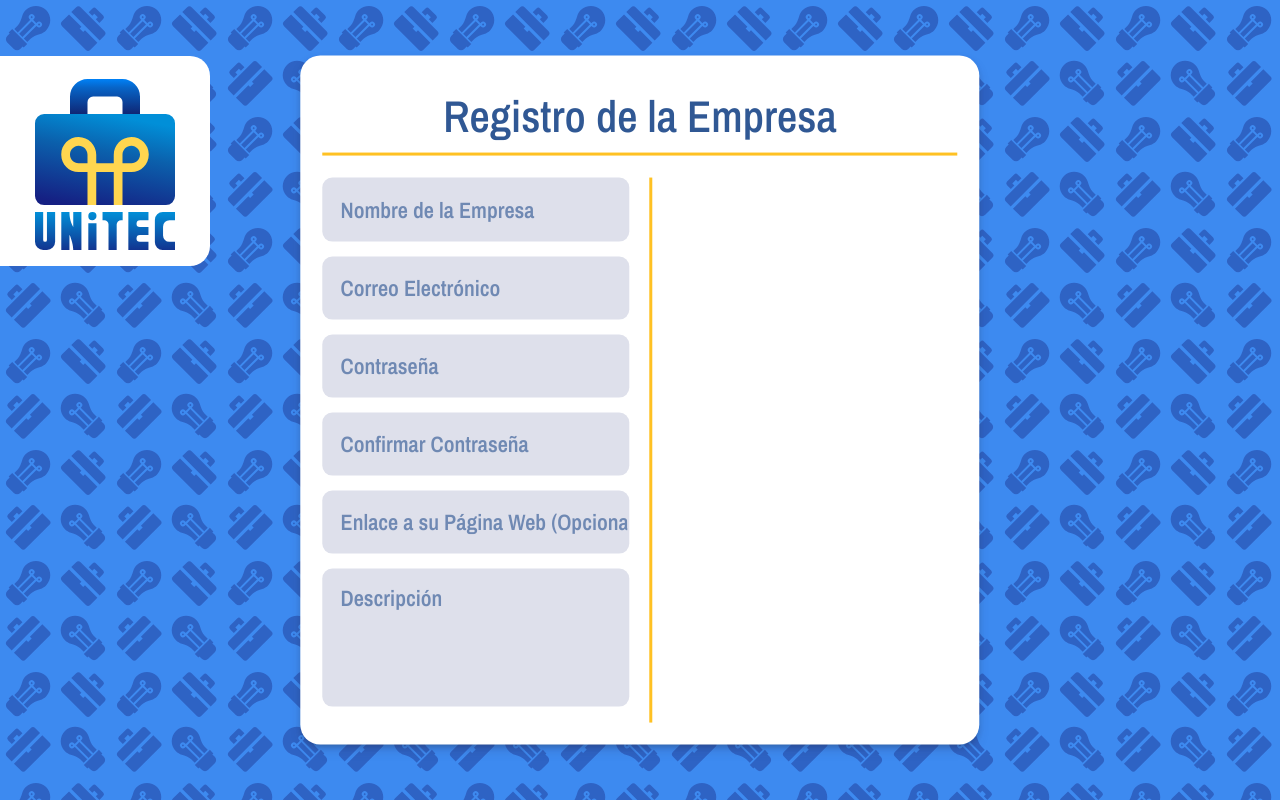
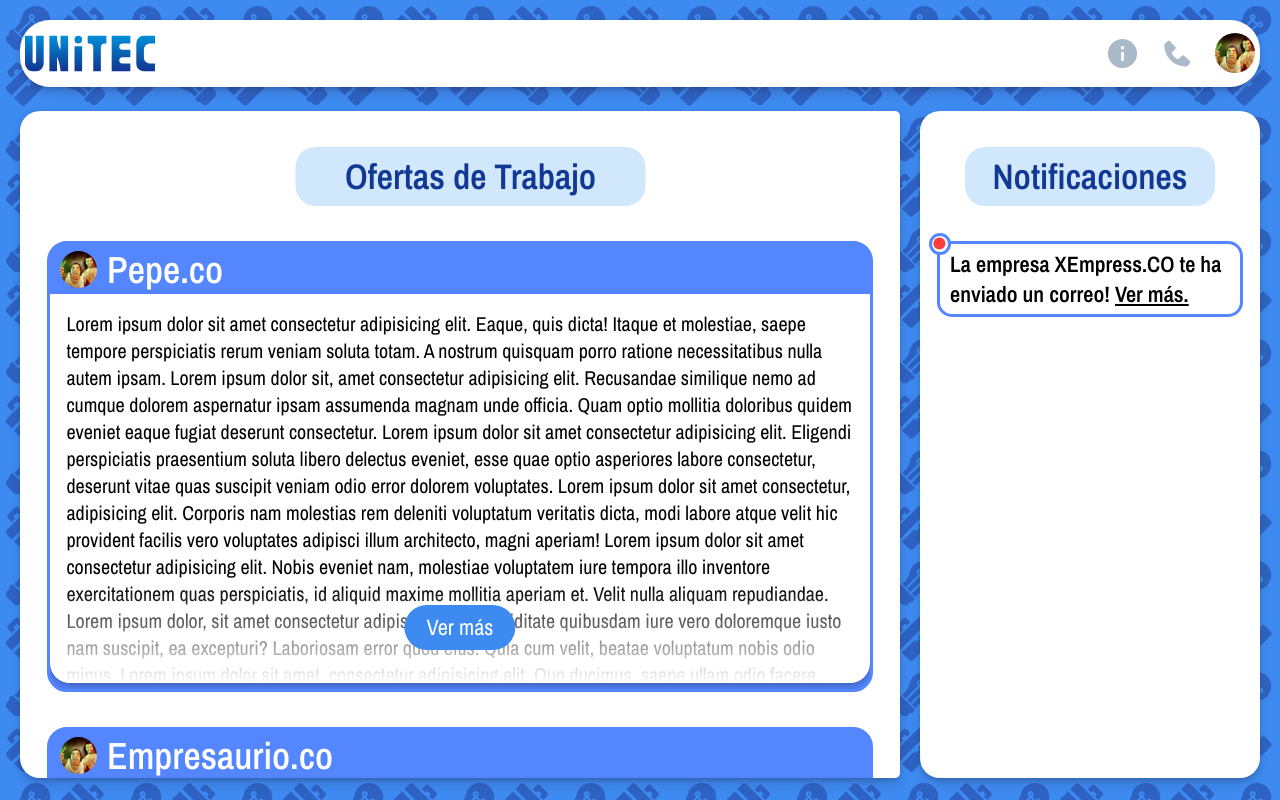
Before and after one commit to eestn2/UNiTEC, a React (Vite) app: page / in a window 1280 px wide. Built offline with nearby package versions, Linux system fonts and the light colour scheme.

Commit message:
Notification component

```diff
--- a/index.html
+++ b/index.html
@@ -4,7 +4,7 @@
     <meta charset="UTF-8" />
     <link rel="icon" type="image/svg+xml" href="/vite.svg" />
     <meta name="viewport" content="width=device-width, initial-scale=1.0" />
-    <title>Vite + React + TS</title>
+    <title>UNITEC</title>
     <script>
     window.addEventListener('resize', () => {
       location.reload();
--- a/package.json
+++ b/package.json
@@ -11,7 +11,8 @@
   },
   "dependencies": {
     "react": "^19.0.0",
-    "react-dom": "^19.0.0"
+    "react-dom": "^19.0.0",
+    "unitec": "file:"
   },
   "devDependencies": {
     "@eslint/js": "^9.22.0",
--- a/src/components/UI/Notification.tsx
+++ b/src/components/UI/Notification.tsx
@@ -4,15 +4,13 @@
  * @author Haziel Magallanes
  * @date May 6, 2025
  */
-import React from "react";
+import React, { useState } from "react";
 import "../../styles/index.css";
 import TranslateFigmaCoords from "../../global/function/TranslateFigmaCoords";
 import ResponsiveComponent from "./ResponsiveComponent";
 
 /**
- *  Component used to create a window in the app Style with responsive size.
- *  It takes the width and height in pixels as props and converts them to responsive pixels based on the screen size.
- *  It also allows to pass children, inline styles and custom CSS classes.
+ * Notification box component.
 
     @param {number} width - The width of the window in pixels.
     @param {number} height - The height of the window in pixels.
@@ -23,9 +21,9 @@
 
     @Author: Haziel Magallanes
 */
-const Notification: React.FC<ResponsiveComponent> = ({ height = 10, width = 10, children, style, className }) => {
+const Notification: React.FC<ResponsiveComponent> = ({ width = 10, children, style, className }) => {
+    const [read, changeState] = useState(false);
     // Check if is a square shaped window, if so, make calculated height the same as calculated width
-    height = height == width ? TranslateFigmaCoords.translateFigmaX(width) : TranslateFigmaCoords.translateFigmaY(height);
     width = TranslateFigmaCoords.translateFigmaX(width);  // Convert Figma sizes to the same ratio as the screen size
     return (
         <div
@@ -35,13 +33,20 @@
                 width: `${width}px`,
                 position: 'relative',
                 ...style,
-            }}>
-            <div className="state read" style={{
+            }}
+            onMouseEnter={() => {changeState(true)}}>
+            <div className="state" style={{
                 width: `${TranslateFigmaCoords.translateFigmaX(16)}px`,
                 height: `${TranslateFigmaCoords.translateFigmaX(16)}px`,
-            }}></div>
+            }}><div style={{
+                width: `${TranslateFigmaCoords.translateFigmaX(12)}px`,
+                height: `${TranslateFigmaCoords.translateFigmaX(12)}px`,
+                backgroundColor: read ? '#748595' : '#FF3C3C'
+            }}></div></div>
             <p style={{
-                margin: `${TranslateFigmaCoords.translateFigmaX(10)}px`
+                margin: `${TranslateFigmaCoords.translateFigmaX(10)}px`,
+                marginTop: `${TranslateFigmaCoords.translateFigmaX(5)}px`,
+                marginBottom: `${TranslateFigmaCoords.translateFigmaX(5)}px`
             }}>{children}</p>
         </div>
     );
--- a/src/main.tsx
+++ b/src/main.tsx
@@ -3,11 +3,10 @@
 import './styles/globals.css'
 import './styles/index.css'
 import FeedBox from './components/feed/FeedBox'
-import RegisterUser from './components/session/RegisterUser'
 
 
 createRoot(document.getElementById('root')!).render(
   <StrictMode>
-    <RegisterUser/>
+    <FeedBox />
   </StrictMode>,
 )
--- a/src/styles/index.css
+++ b/src/styles/index.css
@@ -210,6 +210,7 @@
 .notification{
   color: #000000;
   border: solid var(--job-title) 3px;
+  border-radius: 15px;
   left: 50%;
   transform: translateX(-50%);
   font-size: calc((20 / 720) * var(--font-multiplier));
@@ -220,7 +221,21 @@
   font-weight: 600;
 }
 .notification .state{
-
+  background-color: white;
+  border: solid var(--job-title) 3px;
+  border-radius: 50%;
+  position: absolute;
+  top: 0;
+  left: 0;
+  transform: translate(-50%, -50%);
+}
+.notification .state div{
+  border-radius: 50%;
+  position: absolute;
+  transition: background-color 0.5s ease-in-out;
+  top: 50%;
+  left: 50%;
+  transform: translate(-55%, -55%);
 }
 
 /* REGISTER USER STYLES*/
```
Also changed, not shown: src/TestingPlayground.tsx (deleted, +0 -13 lines), 1 other file (tests, documents, lock files or other folders).
